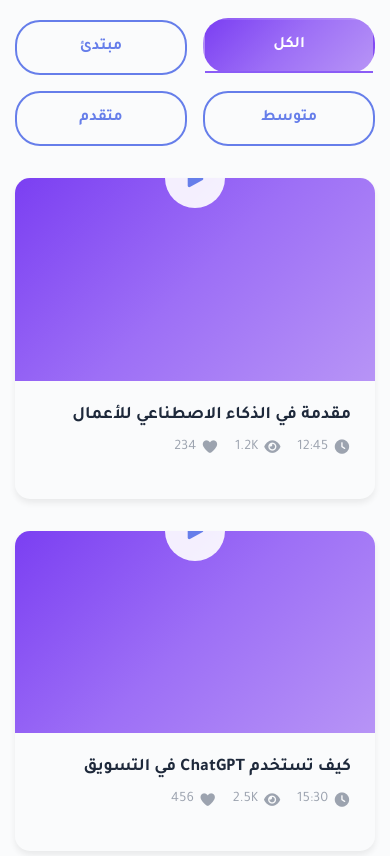
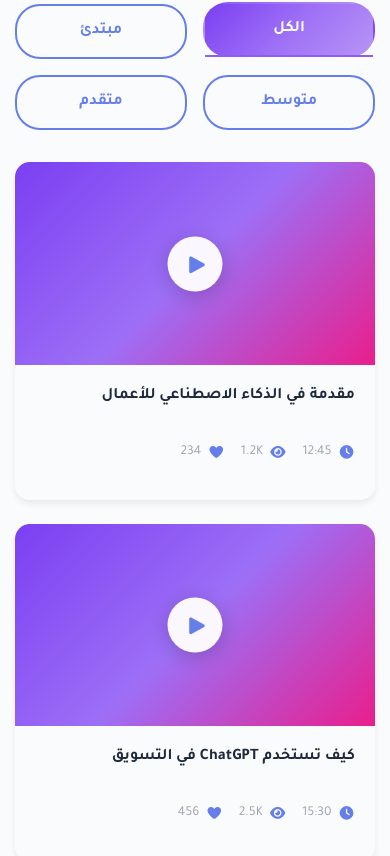
Before and after one commit to Remotework21/AI-Time, a React (Vite) app: page / in a window 390 px wide. Shown: the part 3568-4424 px from the top of the page. Built offline with nearby package versions, Linux system fonts and the light colour scheme; no server answers.

Commit message:
modify hero section

```diff
--- a/src/styles/home.css
+++ b/src/styles/home.css
@@ -2566,3 +2566,232 @@
     font-size: 0.95rem;
   }
 }
+
+/* Videos Section */
+.videos-section {
+  padding: 4rem 0;
+  background: var(--black);
+}
+
+.videos-tabs {
+  display: flex;
+  justify-content: center;
+  gap: 1rem;
+  margin-bottom: 2rem;
+  flex-wrap: wrap;
+}
+
+.videos-tabs button {
+  font-family: "Tajawal", sans-serif;
+  background: transparent;
+  border: 2px solid var(--primary-color);
+  color: var(--primary-color);
+  padding: 0.8rem 1.5rem;
+  border-radius: 25px;
+  cursor: pointer;
+  font-weight: 600;
+  transition: var(--transition);
+}
+
+.videos-tabs button.active,
+.videos-tabs button:hover {
+  background: var(--primary-gradient);
+  color: white;
+  border-color: transparent;
+  transform: translateY(-2px);
+}
+
+.videos-grid {
+  display: grid;
+  grid-template-columns: repeat(auto-fill, minmax(350px, 1fr));
+  gap: 2rem;
+}
+
+.video-card {
+  background: var(--light-bg);
+  border-radius: 15px;
+  overflow: hidden;
+  transition: var(--transition);
+  cursor: pointer;
+}
+
+.video-card:hover {
+  transform: translateY(-5px);
+  box-shadow: var(--shadow-lg);
+}
+
+/* ✅ Video Thumbnail - ABSOLUTE CENTER FIX */
+.video-thumbnail {
+  position: relative !important;
+  height: 200px;
+  width: 100%;
+  background: linear-gradient(
+    135deg,
+    var(--logo-purple) 0%,
+    #9d6ff6 50%,
+    var(--logo-pink) 100%
+  );
+  overflow: hidden;
+}
+
+/* Thumbnail Overlay on Hover */
+.video-thumbnail::before {
+  content: '';
+  position: absolute;
+  top: 0;
+  left: 0;
+  width: 100%;
+  height: 100%;
+  background: rgba(0, 0, 0, 0.2);
+  opacity: 0;
+  transition: opacity 0.3s ease;
+}
+
+.video-card:hover .video-thumbnail::before {
+  opacity: 1;
+}
+
+/* ✅ Play Button - ABSOLUTE POSITIONING FOR PERFECT CENTER */
+.play-button {
+  /* Absolute positioning to center it perfectly */
+  position: absolute !important;
+  top: 50% !important;
+  left: 50% !important;
+  transform: translate(-50%, -50%) !important;
+
+  /* Button styling */
+  width: 70px;
+  height: 70px;
+  background: rgba(255, 255, 255, 0.95);
+  border-radius: 50%;
+  display: flex;
+  align-items: center;
+  justify-content: center;
+  color: var(--primary-color);
+  font-size: 1.5rem;
+  cursor: pointer;
+  transition: all 0.3s ease;
+  z-index: 10;
+  box-shadow: 0 4px 20px rgba(0, 0, 0, 0.2);
+
+  /* Remove any margin/padding that might shift it */
+  margin: 0 !important;
+  padding: 0 !important;
+}
+
+/* Play Icon - Slight Offset for Better Visual */
+.play-button i {
+  margin-left: 3px;
+  transition: transform 0.3s ease;
+}
+
+.play-button:hover {
+  background: white;
+  transform: translate(-50%, -50%) scale(1.15) !important;
+  box-shadow: 0 6px 30px rgba(139, 92, 246, 0.4);
+}
+
+.play-button:hover i {
+  transform: scale(1.1);
+  color: var(--logo-pink);
+}
+
+/* Video Info */
+.video-info {
+  padding: 1.5rem;
+  background: var(--light-bg);
+}
+
+.video-title {
+  font-size: 1.1rem;
+  font-weight: 600;
+  margin-bottom: 0.75rem;
+  color: var(--text-dark);
+  line-height: 1.4;
+  min-height: 2.8rem;
+  display: -webkit-box;
+  -webkit-line-clamp: 2;
+  -webkit-box-orient: vertical;
+  overflow: hidden;
+}
+
+.video-meta {
+  display: flex;
+  gap: 1.5rem;
+  color: var(--text-light);
+  font-size: 0.9rem;
+  align-items: center;
+}
+
+.video-meta span {
+  display: flex;
+  align-items: center;
+  gap: 0.4rem;
+}
+
+.video-meta i {
+  font-size: 0.85rem;
+  color: var(--primary-color);
+}
+
+/* Responsive */
+@media (max-width: 991px) {
+  .videos-grid {
+    grid-template-columns: repeat(auto-fill, minmax(300px, 1fr));
+    gap: 1.5rem;
+  }
+
+  .video-thumbnail {
+    height: 180px;
+  }
+
+  .play-button {
+    width: 60px;
+    height: 60px;
+    font-size: 1.3rem;
+  }
+}
+
+@media (max-width: 768px) {
+  .videos-section {
+    padding: 3rem 0;
+  }
+
+  .videos-grid {
+    grid-template-columns: 1fr;
+  }
+
+  .video-thumbnail {
+    height: 200px;
+  }
+
+  .play-button {
+    width: 65px;
+    height: 65px;
+  }
+}
+
+@media (max-width: 480px) {
+  .video-thumbnail {
+    height: 180px;
+  }
+
+  .play-button {
+    width: 55px;
+    height: 55px;
+    font-size: 1.2rem;
+  }
+
+  .video-info {
+    padding: 1.25rem;
+  }
+
+  .video-title {
+    font-size: 1rem;
+  }
+
+  .video-meta {
+    font-size: 0.85rem;
+    gap: 1rem;
+  }
+}
```
